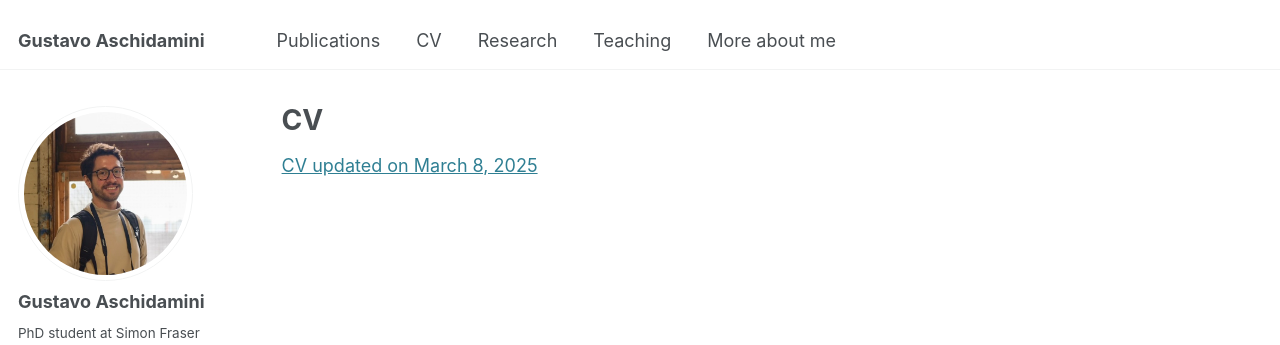
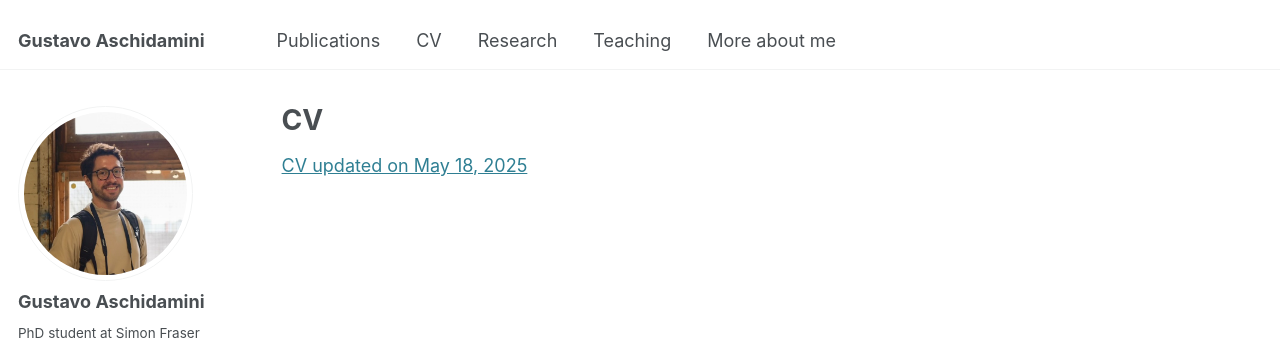
Before and after one commit to gaschidamini/gaschidamini.github.io, a Jekyll site: the page built from _pages/cv.md, in a window 1280 px wide. Shown: the top 345 px of the page. Built offline with Jekyll 4.4.1, drawn with Linux system fonts in a browser that asks for light colours; some web fonts are replaced.

Commit message:
Update cv.md

```diff
--- a/_pages/cv.md
+++ b/_pages/cv.md
@@ -9,4 +9,4 @@ redirect_from:
 
 
 
-<a href="/files/CV_gustavoaschidamini.pdf" target="_blank">CV updated on March 8, 2025</a>
+<a href="/files/CV_gustavoaschidamini.pdf" target="_blank">CV updated on May 18, 2025</a>
```
